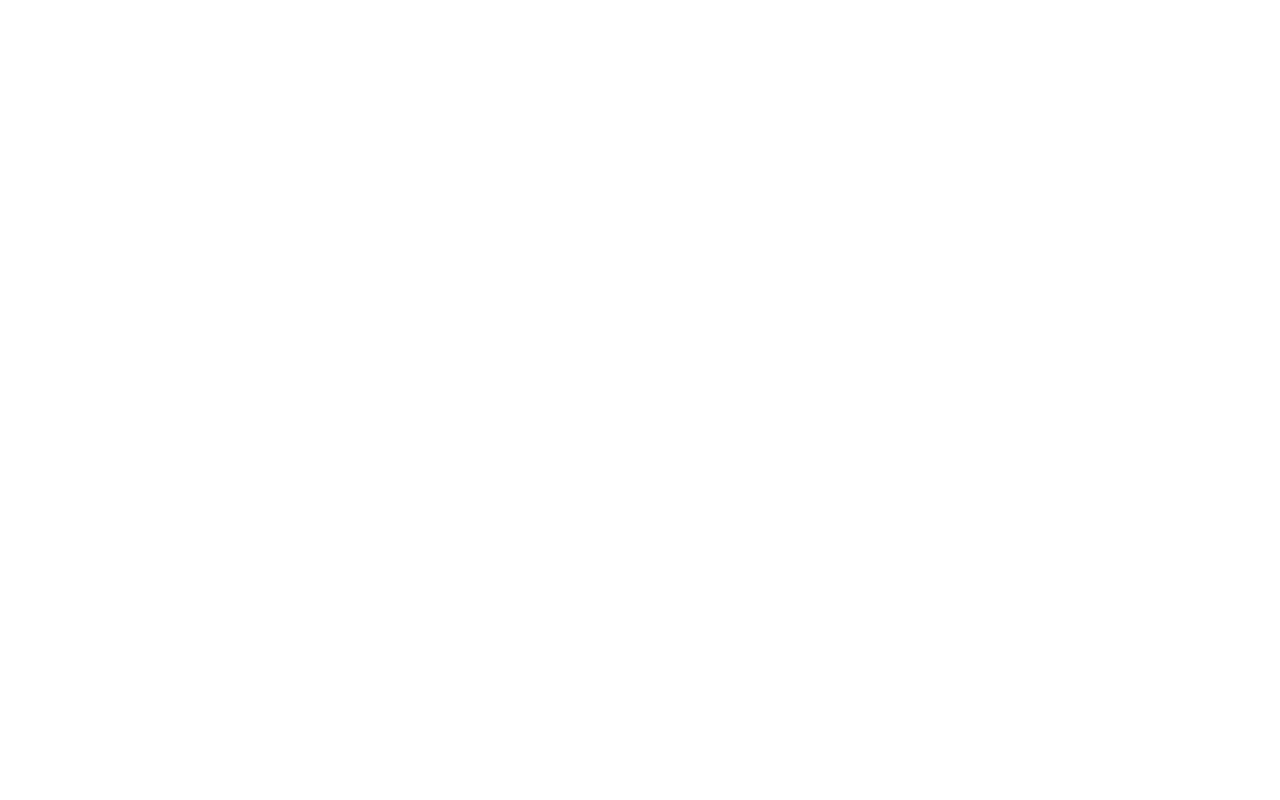
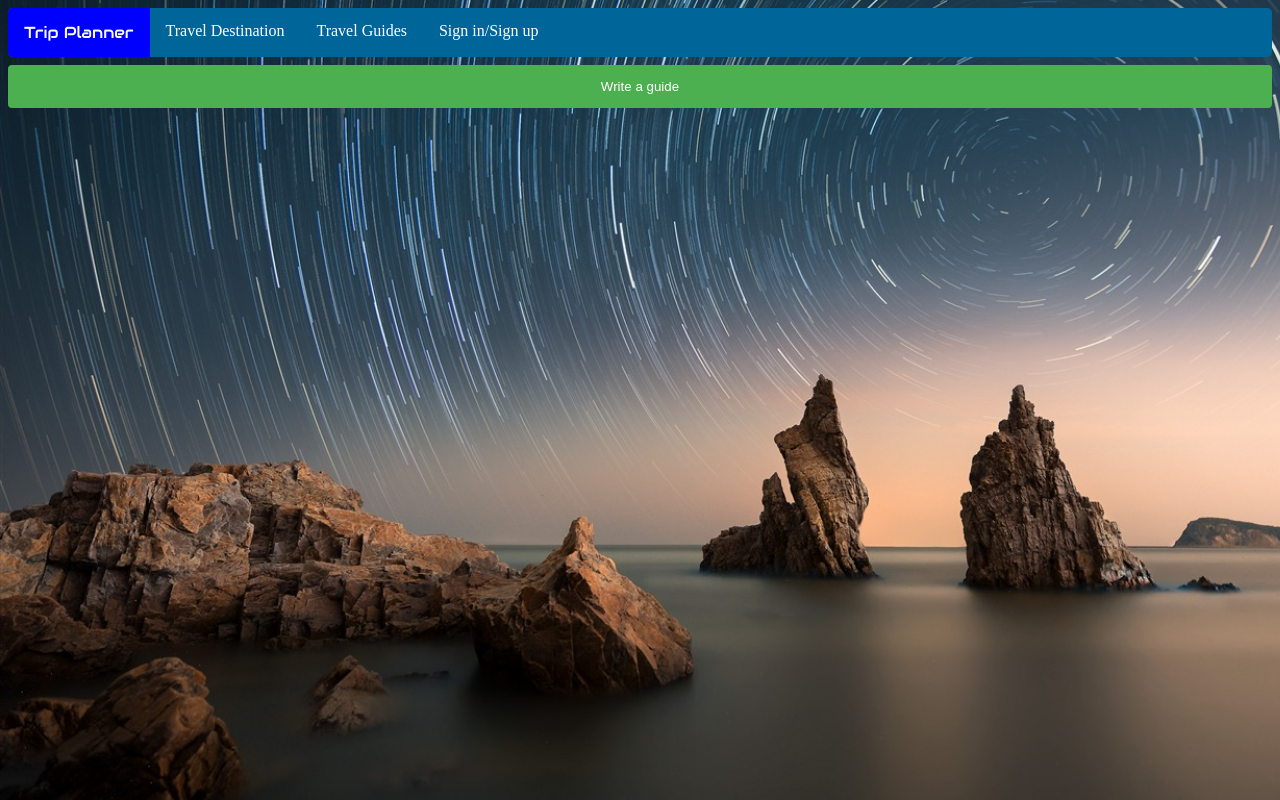
Before and after one commit to mamadepig/final_project_frontend, a website: page review.html in a window 1280 px wide. Drawn offline with Linux system fonts and the light colour scheme.

Commit message:
add upload review

```diff
--- a/review.html
+++ b/review.html
@@ -3,9 +3,18 @@
 <head>
     <meta charset="UTF-8">
     <title>Travel Guides</title>
+    <link rel="stylesheet" href="stylesheet/review.css">
+    <link rel="stylesheet" href="https://fonts.googleapis.com/css?family=Audiowide">
+    <script type="text/javascript" src="scripts/review.js"></script>
 </head>
 <body>
-<p id="test"></p>
+<ul>
+    <li id="homepage" style="font-family: 'Audiowide', sans-serif"><a id="homepagelink" href="index.html">Trip Planner</a></li>
+    <li><a id="destination" href="destination.html">Travel Destination</a></li>
+    <li><a id="review" href="review.html">Travel Guides</a></li>
+    <li><a id="signin" href="signin.html"></a></li>
+</ul>
+<button type="button" onclick="uploadReview()">Write a guide</button>
 
 </body>
 </html>
--- /dev/null
+++ b/scripts/review.js
@@ -0,0 +1,24 @@
+window.onload = function(){
+    var a = location.href;
+    var email = a.substr(a.lastIndexOf("?") + 1).split("=");
+    console.log(email);
+    console.log(email[0] == "email");
+    console.log(email[1]);
+    if (email[0] == "email"){
+        document.getElementById("signin").innerHTML = email[1];
+        document.getElementById("destination").href = "destination.html?email=" + email[1];
+        document.getElementById("review").href = "review.html?email=" + email[1];
+        document.getElementById("homepagelink").href = "index.html?email=" + email[1];
+    }else{
+        document.getElementById("signin").innerHTML = "Sign in/Sign up";
+    }
+}
+
+function uploadReview() {
+    var email = document.getElementById("signin").innerHTML;
+    if (email == "Sign in/Sign up") {
+        alert("Sign in first please");
+    }else{
+        window.open("writeGuides.html?email=" + email, "_self");
+    }
+}
--- a/scripts/sign.js
+++ b/scripts/sign.js
@@ -14,8 +14,6 @@ function signIn() {
     console.log(email);
     console.log(password);
     alert("Sign In Success");
-    window.cookie = email;
-    console.log(window.cookie);
     window.open("index.html?email=" + email, "_self");
 }
 
--- /dev/null
+++ b/stylesheet/review.css
@@ -0,0 +1,50 @@
+body {
+    background-image: url("../img/background2.jpeg");
+    background-repeat: no-repeat;
+    background-size: cover;
+    background-attachment: fixed;
+}
+
+ul{
+    list-style-type: none;
+    margin: 0;
+    padding: 0;
+    overflow: hidden;
+    background-color: #006699;
+    border-radius: 5px;
+}
+
+li{
+    float: left;
+}
+
+li[id="homepage"] {
+    background-color: blue;
+}
+li a{
+    display: inline-block;
+    color: white;
+    text-align: center;
+    padding: 14px 16px;
+    text-decoration: none;
+}
+
+
+li a:hover {
+    background-color: #111;
+}
+
+.active{
+    background-color: red;
+}
+
+button {
+    width: 100%;
+    background-color: #4CAF50;
+    color: white;
+    padding: 14px 20px;
+    margin: 8px 0;
+    border: none;
+    border-radius: 4px;
+    cursor: pointer;
+}
--- /dev/null
+++ b/stylesheet/uploadGuides.css
@@ -0,0 +1,80 @@
+body {
+    background-image: url("../img/background2.jpeg");
+    background-repeat: no-repeat;
+    background-size: cover;
+    background-attachment: fixed;
+}
+
+ul{
+    list-style-type: none;
+    margin: 0;
+    padding: 0;
+    overflow: hidden;
+    background-color: #006699;
+    border-radius: 5px;
+}
+
+li{
+    float: left;
+}
+
+li[id="homepage"] {
+    background-color: blue;
+}
+li a{
+    display: inline-block;
+    color: white;
+    text-align: center;
+    padding: 14px 16px;
+    text-decoration: none;
+}
+
+
+li a:hover {
+    background-color: #111;
+}
+
+.active{
+    background-color: red;
+}
+
+div {
+    color:#4CAF50;
+    border: 2px solid #006699;
+    border-radius: 5px;
+    background-color: #006699;
+    padding: 20px;
+    position: absolute;
+    width: 80%;
+    height: 80%;
+    top: 10%;
+    left:10%;
+}
+
+button {
+    width: 100%;
+    background-color: #4CAF50;
+    color: white;
+    padding: 14px 20px;
+    margin: 8px 0;
+    border: none;
+    border-radius: 4px;
+    cursor: pointer;
+}
+
+
+#writeArea {
+    font-size: 14px;
+    height: 60%;
+    width: 100%;
+    border-radius: 2px;
+    border-width: 2px;
+    border-color: #4CAF50;
+}
+
+
+#img3 {
+    height: 100%;
+    width: 100%;
+    display: none;
+}
```
Also changed, not shown: scripts/uploadGuide.js (added, +25 -0 lines), writeGuides.html (added, +28 -0 lines), img/uploadicon.jpg (added).
